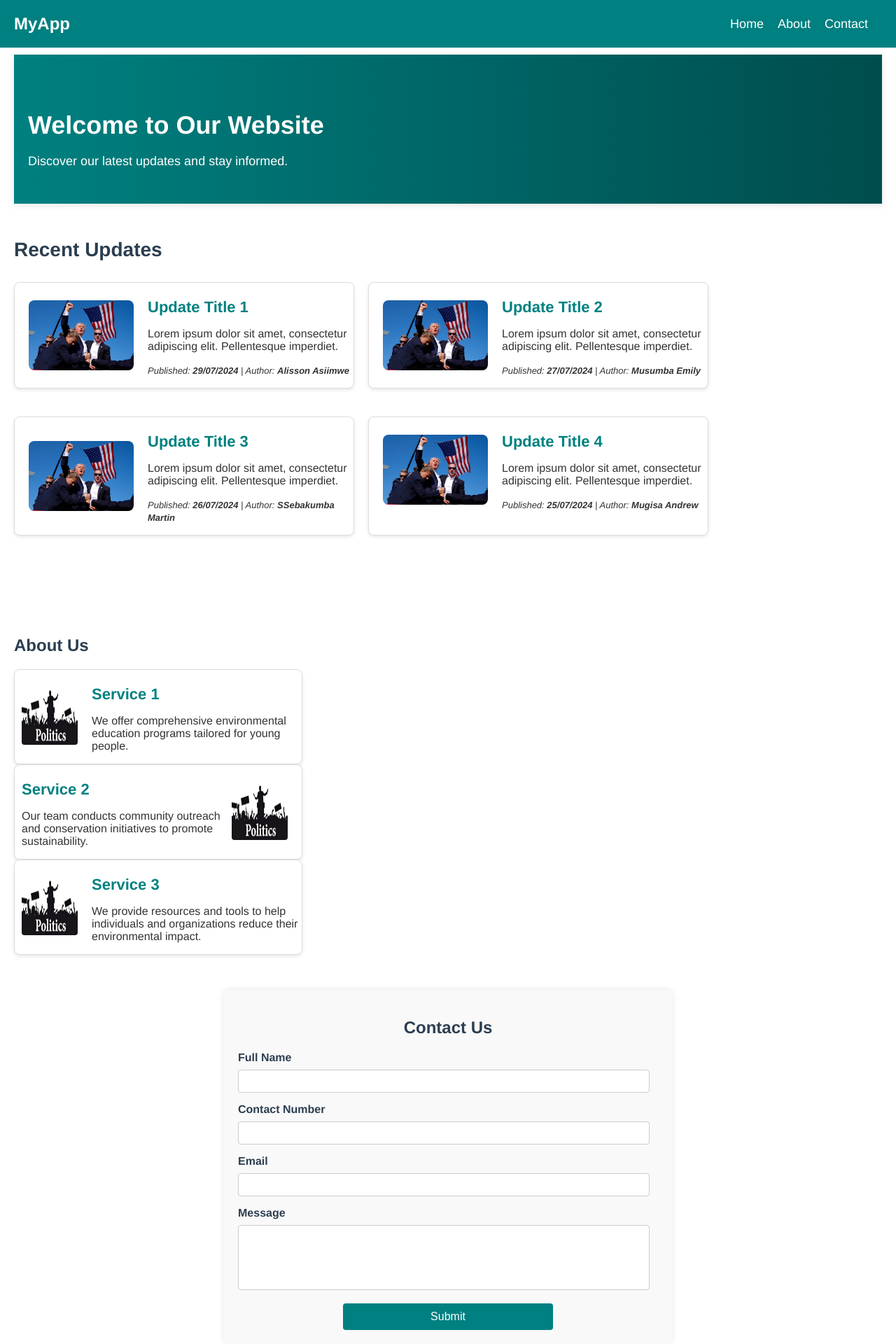
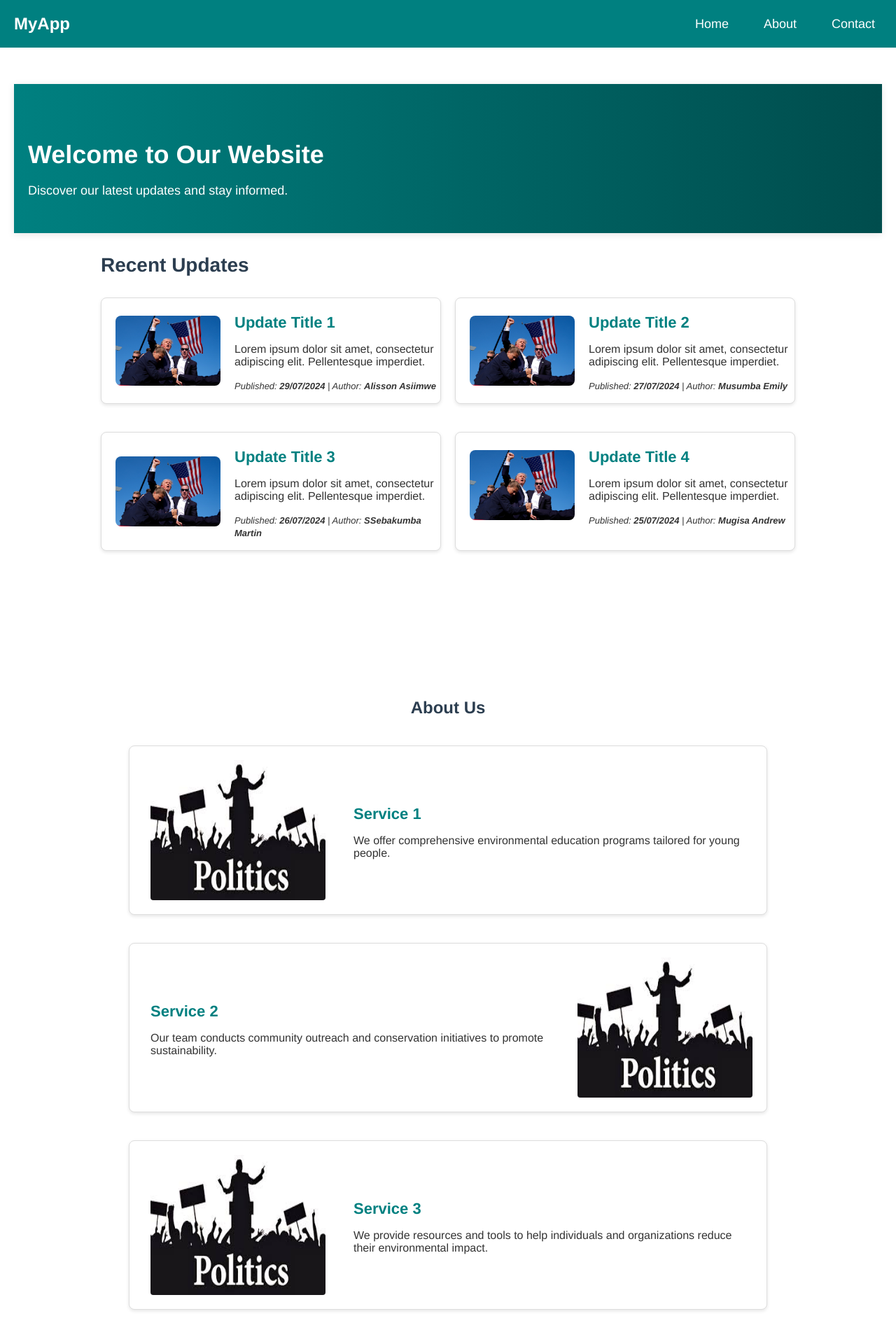
Before and after one commit to BlackCoder56/vue-frontend-repo, a Vue app: page /#/ in a window 1280 px wide. Shown: the top 1920 px of the page at 70% size. Built offline with nearby package versions, Linux system fonts and the light colour scheme.

Commit message:
about-page

```diff
--- a/src/components/AboutPage.vue
+++ b/src/components/AboutPage.vue
@@ -1,5 +1,6 @@
 <template>
    <section id="about" class="section about-section">
+    <div class="about-content">
       <h2>About Us</h2>
       <div class="about-container">
         <div class="about-item">
@@ -24,6 +25,7 @@
           </div>
         </div>
       </div>
+  </div>
   </section>
   </template>
 
@@ -35,7 +37,16 @@
 
 <style scoped>
 .section {
-  padding: 0px 20px;
+  padding: 20px 20px;
+  min-height: 100vh;
+}
+.about-content{
+  width: 90%;
+  max-width: 1000px;
+  margin: 0 auto;
+}
+h2{
+  text-align: center;
 }
 about-container {
   display: flex;
@@ -45,22 +56,25 @@ about-container {
 }
 .about-item {
   display: flex;
+  margin: 40px auto;
   align-items: center;
   background: white;
   border: 1px solid #ddd;
   padding-left: 10px;
   border-radius: 8px;
   box-shadow: 0 2px 5px rgba(0, 0, 0, 0.1);
-  max-width: 400px;
+  max-width: 900px;
 }
 .about-item img {
-  width: 80px;
-  height: 80px;
+  width: 250px;
+  height: 200px;
   border-radius: 4px;
-  margin-right: 20px;
+  /* margin-right: 20px; */
+  margin: 20px;
 }
 .about-text {
   flex: 1;
+  margin:20px;
 }
 .about-text h3 {
   margin-bottom: 10px;
--- a/src/components/ContactPage.vue
+++ b/src/components/ContactPage.vue
@@ -18,7 +18,7 @@
 
   <style scoped>
   .section {
-  padding: 50px 20px;
+  padding: 200px 20px;
   /* min-height: 100vh; */
 
 }
--- a/src/components/HomePage.vue
+++ b/src/components/HomePage.vue
@@ -80,8 +80,8 @@
 
 <style scoped>
 .section {
-  padding: 10px 20px;
- min-height: 100vh;
+  padding: 120px 20px;
+  /* min-height: 100vh; */
 }
 .pub-dt{
   font-size: 13px;
@@ -127,6 +127,7 @@
 .recent-updates {
   margin-top: 50px;
   width: 80%;
+  margin: 30px auto;
   /* max-width: 800px; */
 }
 .recent-updates h2 {
--- a/src/components/NavbarPage.vue
+++ b/src/components/NavbarPage.vue
@@ -50,8 +50,8 @@
         background-color: #008080;
         color: white;
         padding: 20px 20px;
-
-       position: relative;
+        width:100%;
+        position: fixed;
     }
 
     .navbar-container{
@@ -72,7 +72,7 @@
         transition: max-height 1s easy-out;
     }
     .navbar-item {
-        margin-right: 20px;
+        margin-right:50px;
     }
     .navbar-link {
         color:white;
```
Lines whose indentation alone changed are shown as unchanged.
